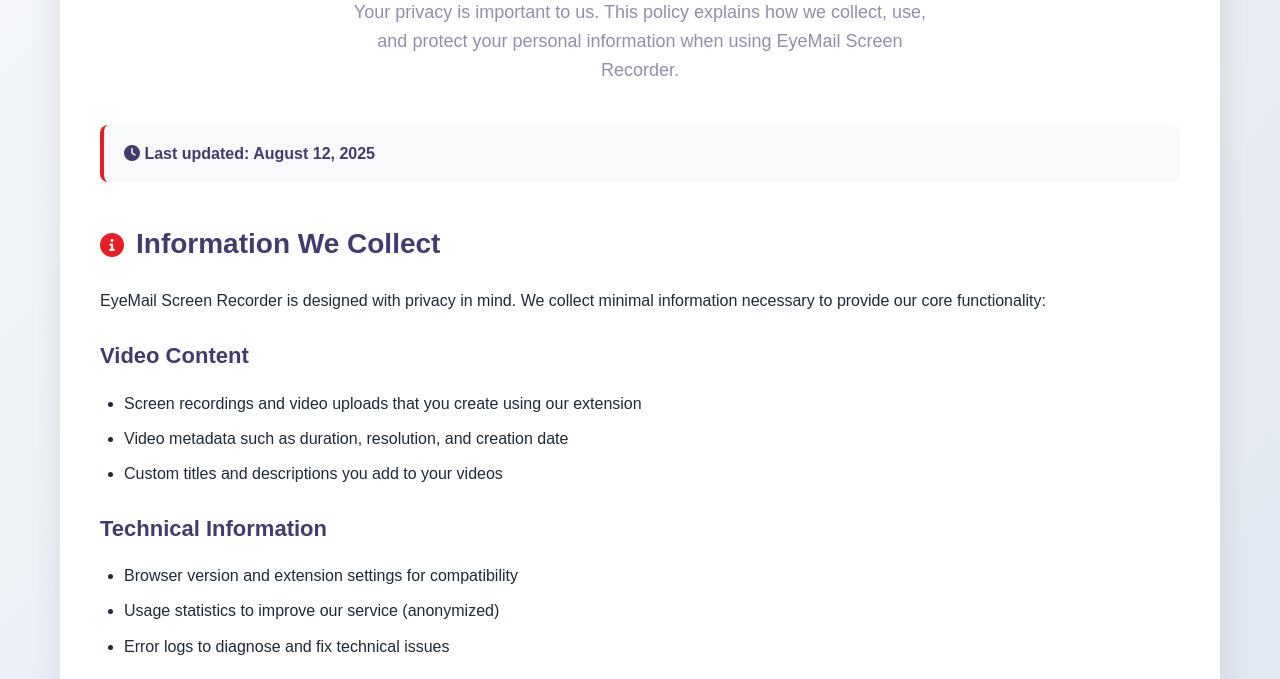
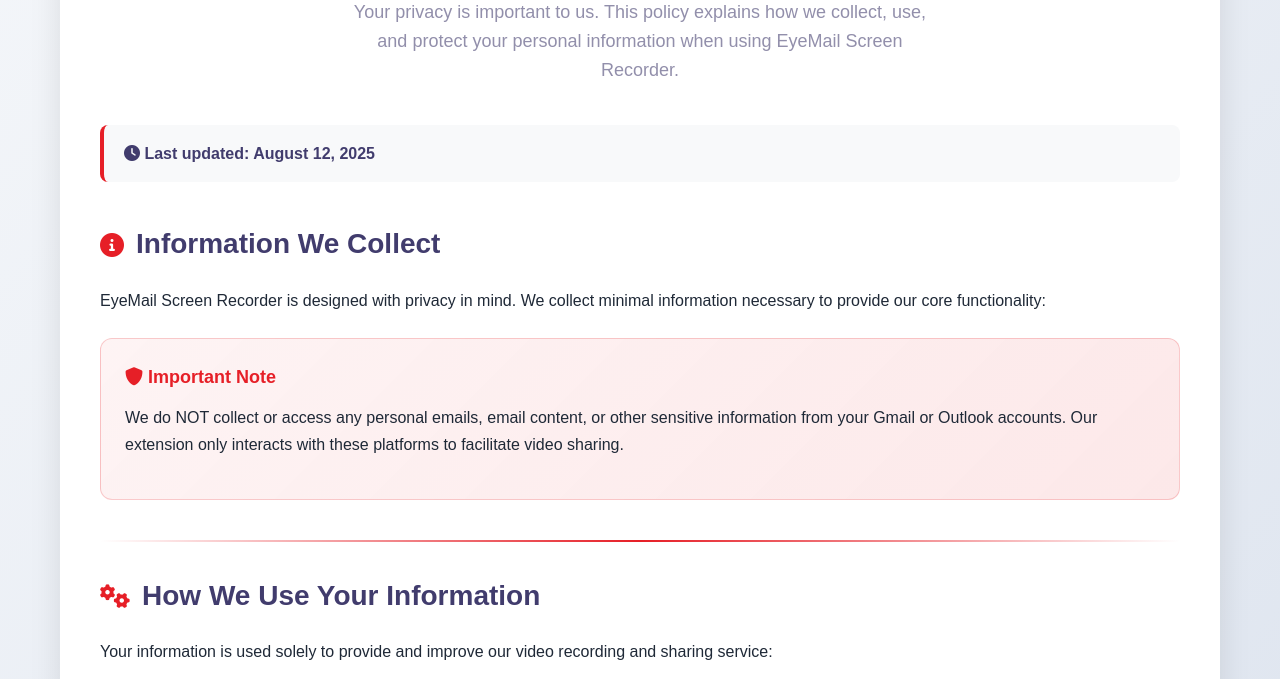
Before and after one commit to AdeelAhmads/EyeMailPrivacyPolicy, a plain HTML site: page index.html in a window 1280 px wide. Shown: the part 266-945 px from the top of the page. Drawn offline with Linux system fonts and the light colour scheme.

Commit message:
Update index.html

```diff
--- a/index.html
+++ b/index.html
@@ -311,19 +311,7 @@
                 <h2><i class="fas fa-info-circle"></i>Information We Collect</h2>
                 <p>EyeMail Screen Recorder is designed with privacy in mind. We collect minimal information necessary to provide our core functionality:</p>
 
-                <h3>Video Content</h3>
-                <ul>
-                    <li>Screen recordings and video uploads that you create using our extension</li>
-                    <li>Video metadata such as duration, resolution, and creation date</li>
-                    <li>Custom titles and descriptions you add to your videos</li>
-                </ul>
 
-                <h3>Technical Information</h3>
-                <ul>
-                    <li>Browser version and extension settings for compatibility</li>
-                    <li>Usage statistics to improve our service (anonymized)</li>
-                    <li>Error logs to diagnose and fix technical issues</li>
-                </ul>
 
                 <div class="highlight-box">
                     <h4><i class="fas fa-shield-alt"></i> Important Note</h4>
```
